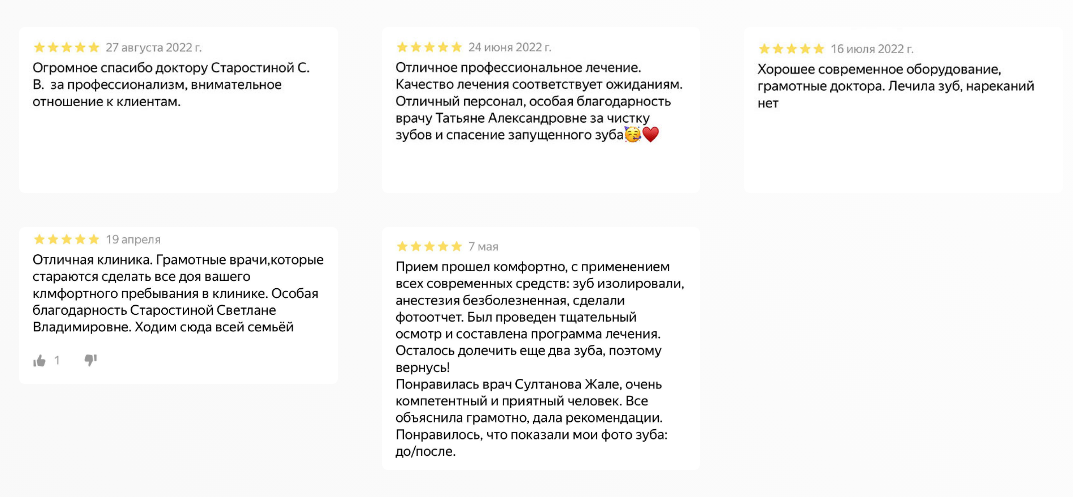
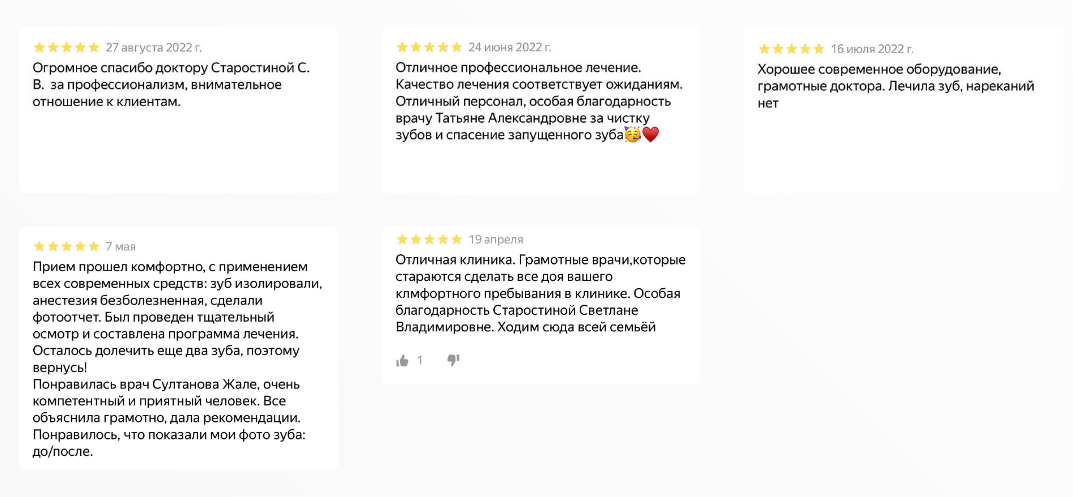
Before and after one commit to andrey-kudinov/paravina-bluriver, a plain HTML site: page index.html in a window 1280 px wide. Shown: the part 8885-9382 px from the top of the page, without its empty margins (99-1172 px from the left). Drawn offline with nearby package versions, Linux system fonts and the light colour scheme.

Commit message:
add_comments

```diff
--- a/index.html
+++ b/index.html
@@ -516,7 +516,7 @@
 <ul><li>импланты&nbsp;&mdash; альтернатива полному съемному протезу;</li><li>процедура не&nbsp;требует предварительных костных пластик;</li><li>прочное крепление несъемных протезов обеспечивает комфортное ношение и&nbsp;позволяет;</li><li>не&nbsp;беспокоиться о&nbsp;смещении протеза во&nbsp;время разговора или во&nbsp;время поглощения еды;</li><li>импланты помогают сохранить прежнюю форму лица и&nbsp;повысить привлекательность улыбки.</li></ul>
 <p>Позвоните, чтобы узнать точные подробности акции у&nbsp;администраторов.</p>
 <p class="large margin-top-2"><a class="opacity-9" href="tel:+79276922501">+7 927 692-25-01</a></p>
-<p>Акция действует до 30 июня 2023 года.</p>
+<p>Акция действует до 30  2023 года.</p>
         </div>
       </div>
       </div>
@@ -1451,12 +1451,10 @@
             </li>
             <li class="margin-bottom-3 col-4-12 box-88">
               <img src="assets/img/ot08.jpg" class="rounded" alt="Image"/>
-            </li>
-            <li class="margin-bottom-3 col-4-12 box-88">
+            </li><li class="margin-bottom-3 col-4-12 box-88">
+              <img src="assets/img/паравина-отзыв2.jpg" class="rounded" alt="Image"/>
+            </li><li class="margin-bottom-3 col-4-12 box-88">
               <img src="assets/img/паравина-отзыв.jpg" class="rounded" alt="Image"/>
-            </li>
-            <li class="margin-bottom-3 col-4-12 box-88">
-              <img src="assets/img/паравина-отзыв2.jpg" class="rounded" alt="Image"/>
             </li>
 
 
```
